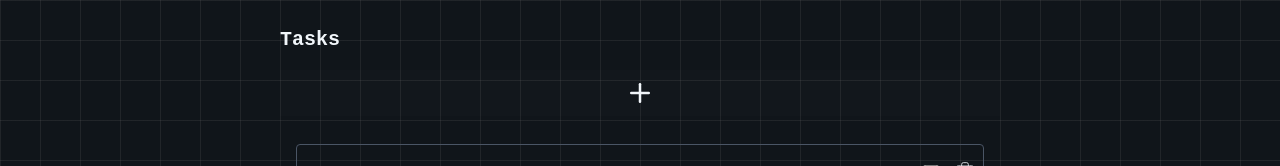
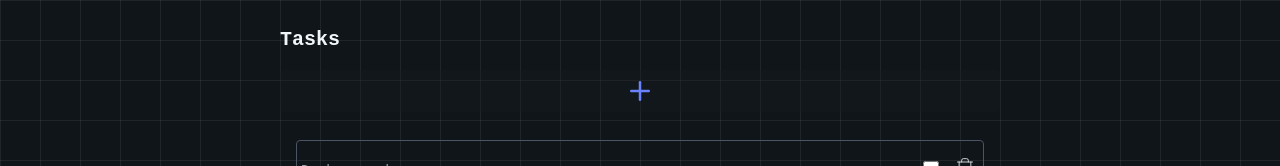
Before and after one commit to tltnsk/productivity-plus, a Next.js app: page / in a window 1280 px wide. Shown: the part 200-366 px from the top of the page. Built offline with nearby package versions, Linux system fonts and the light colour scheme.

Commit message:
Fix add task button colors

```diff
--- a/src/app/page.tsx
+++ b/src/app/page.tsx
@@ -154,12 +154,18 @@ export default function Home() {
         <section className="mt-6">
           <h2 className="text-xl font-semibold">Tasks</h2>
           <div className="flex justify-center w-full mt-4">
-            <button
+            <Button
               className="w-full py-2  bg-white/1 hover:bg-white/2 transition-colors flex justify-center cursor-pointer items-center"
+              sx={{
+                backgroundColor: alpha(theme.palette.background.paper, 0.3),
+                "&:hover": {
+                  backgroundColor: alpha(theme.palette.background.paper, 0.5),
+                },
+              }}
               onClick={() => setShowAddTaskForm((prev) => !prev)}
             >
               <Plus size={30} />
-            </button>
+            </Button>
           </div>
           {showAddTaskForm && <AddTaskForm onAddTask={addTask} />}
 
```
